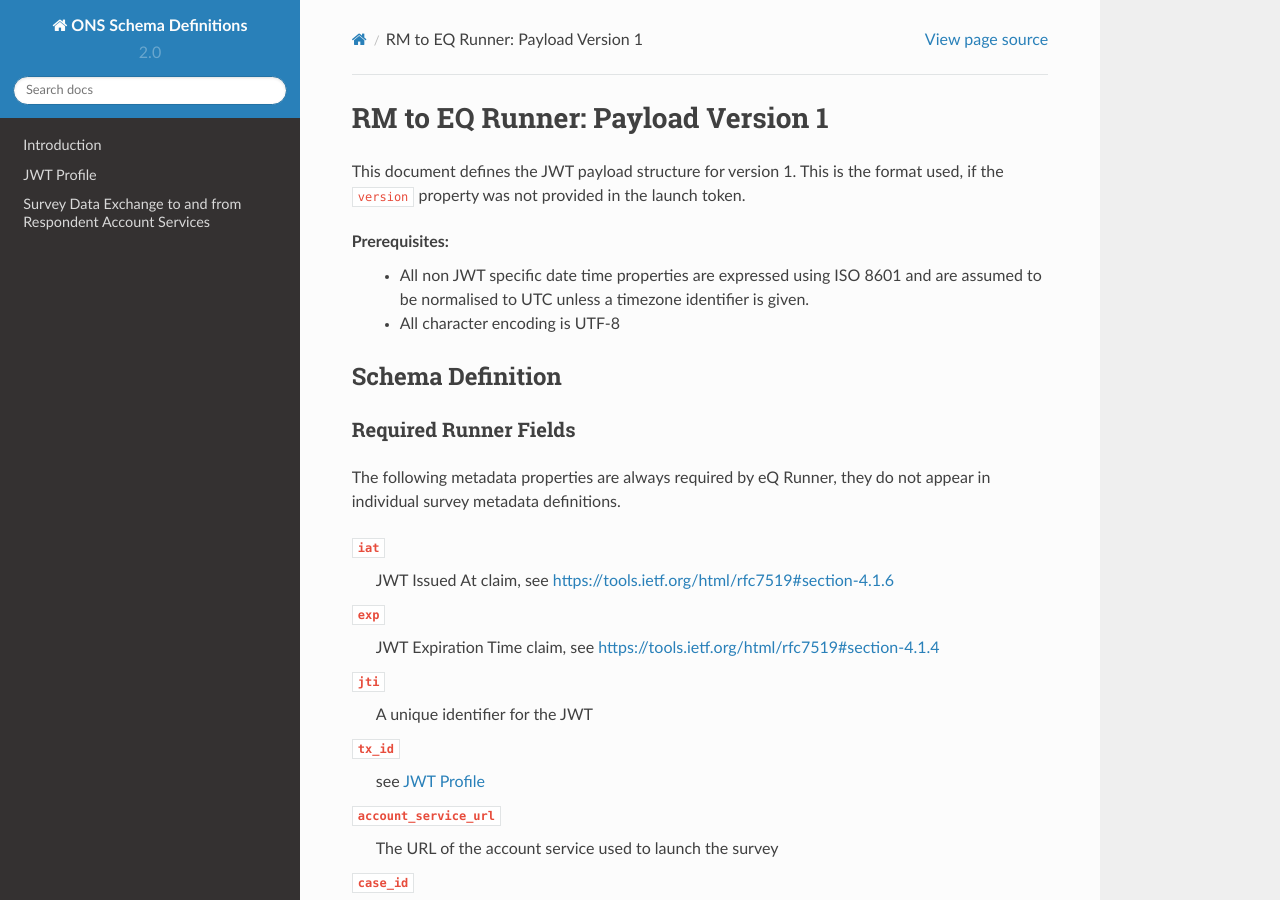
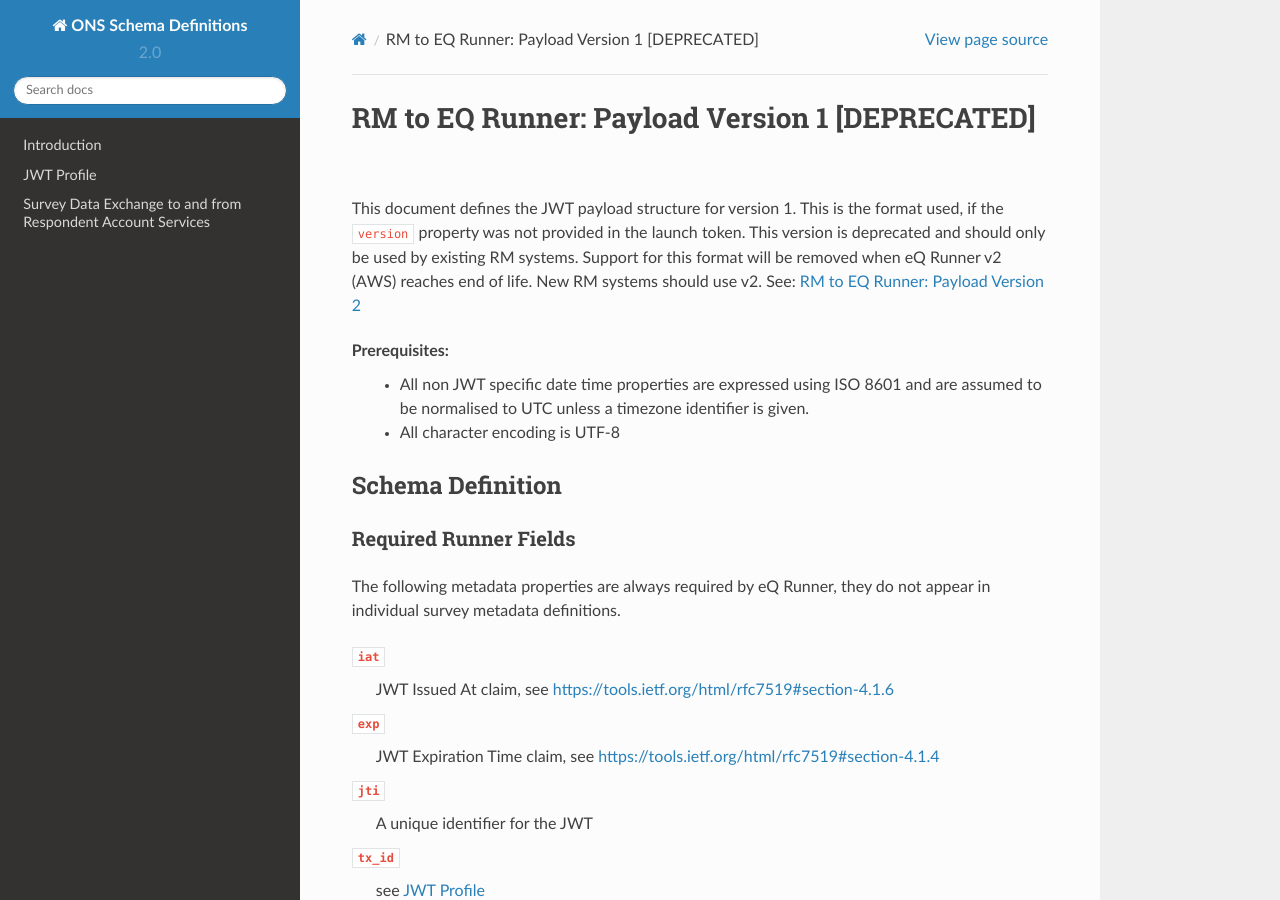
Before and after one commit to ONSdigital/ons-schema-definitions, a Sphinx documentation site: the page built from docs/rm_to_eq_runner_payload_v1.rst, in a window 1280 px wide and 900 px high. Built offline with Sphinx 7.4.7 and the Read the Docs theme 2.0.0, drawn with Linux system fonts in a browser that asks for light colours; pages that are not in the unit, such as notebooks, are missing from menus.

Commit message:
Document the deprecation of v1

```diff
--- a/docs/respondent_management_to_electronic_questionnaire_runner.rst
+++ b/docs/respondent_management_to_electronic_questionnaire_runner.rst
@@ -8,12 +8,12 @@ This creates a clean interface for any respondent management system to integrate
 JWT payload
 ***********
 
-The structure of the JWT payload that the RM system uses can be defined in two ways, version 1 (v1) and 2 (v2).
+The structure of the JWT payload that the RM system uses can be defined in two ways, version 1 (v1) [DEPRECATED] and 2 (v2).
 The latest and the recommended version for launching eQ Runner is v2.
 From v2, the  JWT payload is required to define a ``version`` property with the associated version. To ensure backwards compatibility, the absence of this property indicates the token is v1.
 Depending on the value defined by the ``version`` property, the downstream data will also be structured in 2 different ways. For information regarding downstream data formats, see :doc:`electronic_questionnaire_runner_to_downstream`
 
-#. :doc:`rm_to_eq_runner_payload_v1`
+#. :doc:`rm_to_eq_runner_payload_v1` [DEPRECATED]
 #. :doc:`rm_to_eq_runner_payload_v2`
 
 JWT envelope / transport
--- a/docs/rm_to_eq_runner_payload_v1.rst
+++ b/docs/rm_to_eq_runner_payload_v1.rst
@@ -1,8 +1,8 @@
-RM to EQ Runner: Payload Version 1
-==================================
+RM to EQ Runner: Payload Version 1 [DEPRECATED]
+===============================================
 
 This document defines the JWT payload structure for version 1. This is the format used, if the ``version`` property
-was not provided in the launch token.
+was not provided in the launch token. This version is deprecated and should only be used by existing RM systems. Support for this format will be removed when eQ Runner v2 (AWS) reaches end of life. New RM systems should use v2. See: :doc:`rm_to_eq_runner_payload_v2`
 
 Prerequisites:
   * All non JWT specific date time properties are expressed using ISO 8601 and are assumed to be normalised to UTC unless a timezone identifier is given.
```
Also changed, not shown: rfcs/0001-generic-launch-receipting-pattern.md (+1 -1 lines).
